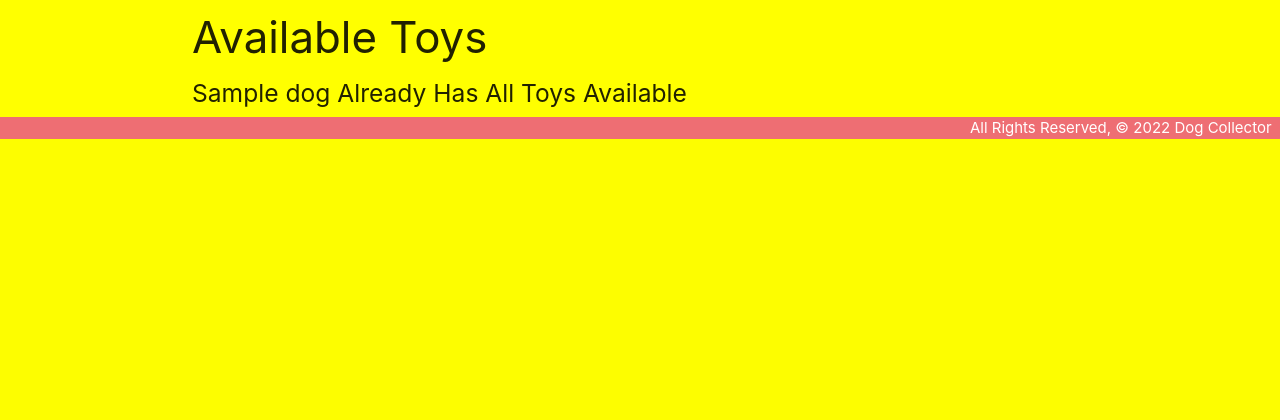
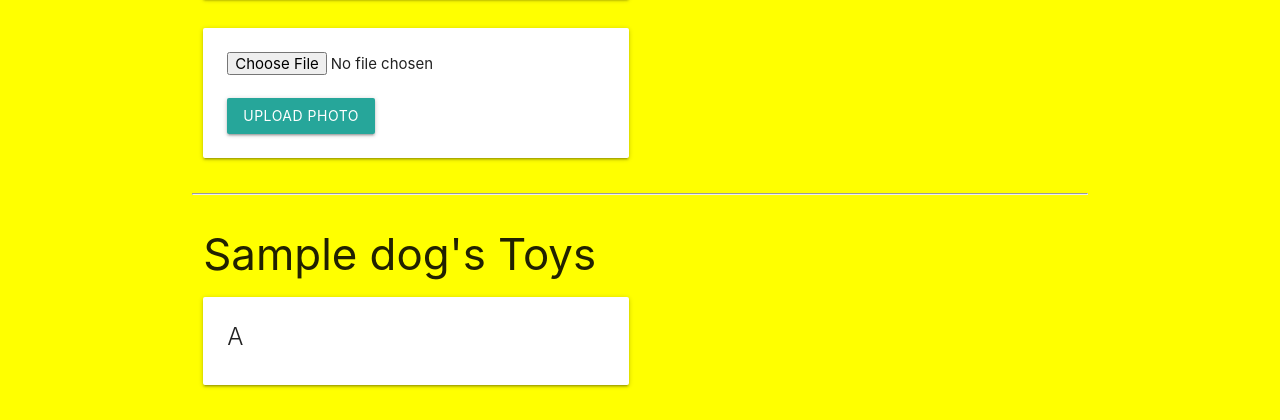
Before and after one commit to lequangtien728/Dog-Collector, a Django app: page /dogs/1/ in a window 1280 px wide. Shown: the part 774-1194 px from the top of the page. Before the commit the page ends 913 px from the top, so only its background shows below. Run offline with Django 4.2, Linux system fonts and the light colour scheme; tables that the repository leaves empty hold one stand-in row (values such as "Sample post").

Commit message:
adding photo to admin to able to edit

```diff
--- a/dogcollector/main_app/admin.py
+++ b/dogcollector/main_app/admin.py
@@ -1,6 +1,6 @@
 from django.contrib import admin
 # import your models here
-from .models import Dog, Feeding, Toy
+from .models import Dog, Feeding, Toy, Photo
 
 # Register your models here
 admin.site.register(Dog)
@@ -8,3 +8,5 @@ admin.site.register(Dog)
 admin.site.register(Feeding)
 
 admin.site.register(Toy)
+
+admin.site.register(Photo)
--- a/dogcollector/main_app/templates/dogs/detail.html
+++ b/dogcollector/main_app/templates/dogs/detail.html
@@ -21,6 +21,19 @@
         <a href="{% url 'dogs_delete' dog.id %}">Delete</a>
       </div>
     </div>
+    {% for photo in dog.photo_set.all %}
+      <img class="responsive-img card-panel" src="{{photo.url}}">
+    {% empty %}
+      <div class="card-panel teal-text center-align">No Photos Uploaded</div>
+    {% endfor %}
+
+    <form action="{% url 'add_photo' dog.id %}" enctype="multipart/form-data" method="POST" class="card-panel">
+      {% csrf_token %}
+      <input type="file" name="photo-file">
+      <br><br>
+      <input type="submit" class="btn" value="Upload Photo">
+  </form>
+
   </div>
   <div class="col s6">
 
--- a/dogcollector/main_app/views.py
+++ b/dogcollector/main_app/views.py
@@ -15,7 +15,7 @@ from .models import Dog, Toy, Photo # importing our model
 import uuid
 import boto3
 # Add these "constant" variables below the imports
-S3_BASE_URL = 'https://s3-us-west-1.amazonaws.com/'
+S3_BASE_URL = 'https://s3.us-east-1.amazonaws.com/'
 BUCKET = 'dogcollector511'
 
 def add_photo(request, dog_id):
```
